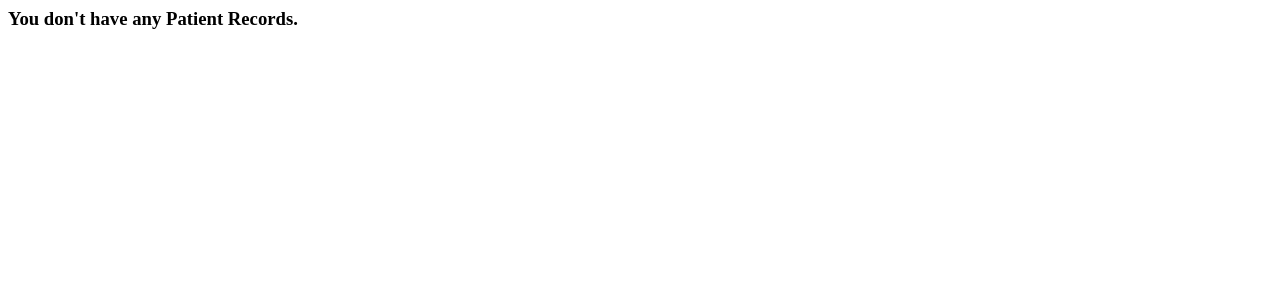
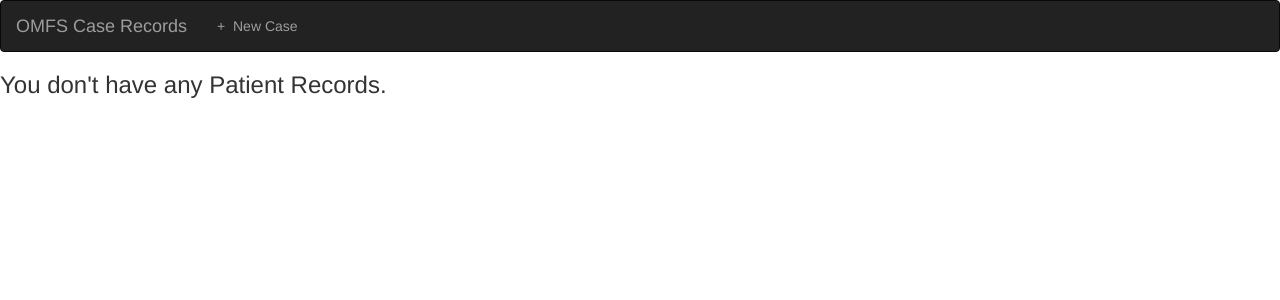
Before and after one commit to hanykasem/omfs, a Django app: page /records/ in a window 1280 px wide. Shown: the top 300 px of the page. Run offline with Django 3.2, Linux system fonts and the light colour scheme; data that the repository does not hold is empty; some libraries are stand-ins or nearby versions.

Commit message:
Started CSS styling using Bootstrap

```diff
--- a/records/templates/records/index.html
+++ b/records/templates/records/index.html
@@ -1,3 +1,39 @@
+{% load staticfiles %}
+<link rel="stylesheet" href="http://maxcdn.bootstrapcdn.com/bootstrap/3.3.6/css/bootstrap.min.css">
+<link href='https://fonts.googleapis.com/css?family=Satisfy' rel='stylesheet' type='text/css'>
+<link rel="stylesheet" type="text/css" href="{% static 'records/style.css' %}" />
+<script src="https://ajax.googleapis.com/ajax/libs/jquery/1.12.4/jquery.min.js"></script>
+<script src="http://maxcdn.bootstrapcdn.com/bootstrap/3.3.6/js/bootstrap.min.js"></script>
+
+
+<nav class="navbar navbar-inverse">
+    <div class="container-fluid">
+
+        <!-- Header -->
+        <div class="navbar-header">
+            <button type="button" class="navbar-toggle" data-toggle="collapse" data-target="#topNavBar">
+                <span class="icon-bar"></span>
+                <span class="icon-bar"></span>
+                <span class="icon-bar"></span>
+            </button>
+            <a class="navbar-brand" href="{% url 'records:index' %}">OMFS Case Records</a>
+        </div>
+
+        <!-- Items -->
+        <div class="collapse navbar-collapse">
+            <ul class="nav navbar-nav">
+                <li class="">
+                    <a href="{% url 'records:index' %}">
+                        <span class="glyicon glyphicon-plus" aria-hidden="true"></span>&nbsp;
+                        New Case
+                    </a>
+                </li>
+            </ul>
+        </div>
+    </div>
+</nav>
+
+
 {% if all_patients %}
     <h3>OMFS Case Record Platform</h3>
     <ul>
```
Also changed, not shown: records/static/records/style.css (added).
